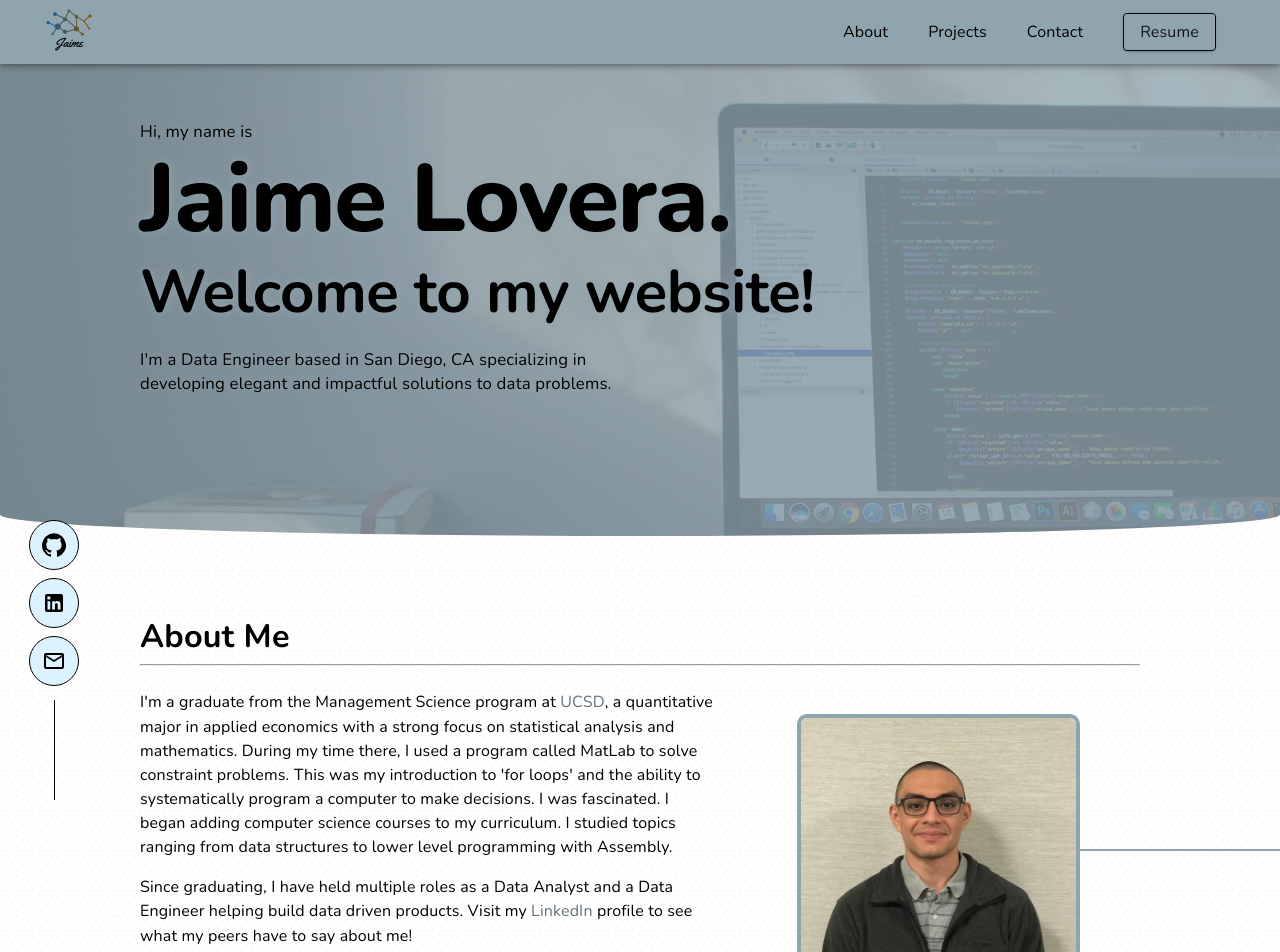
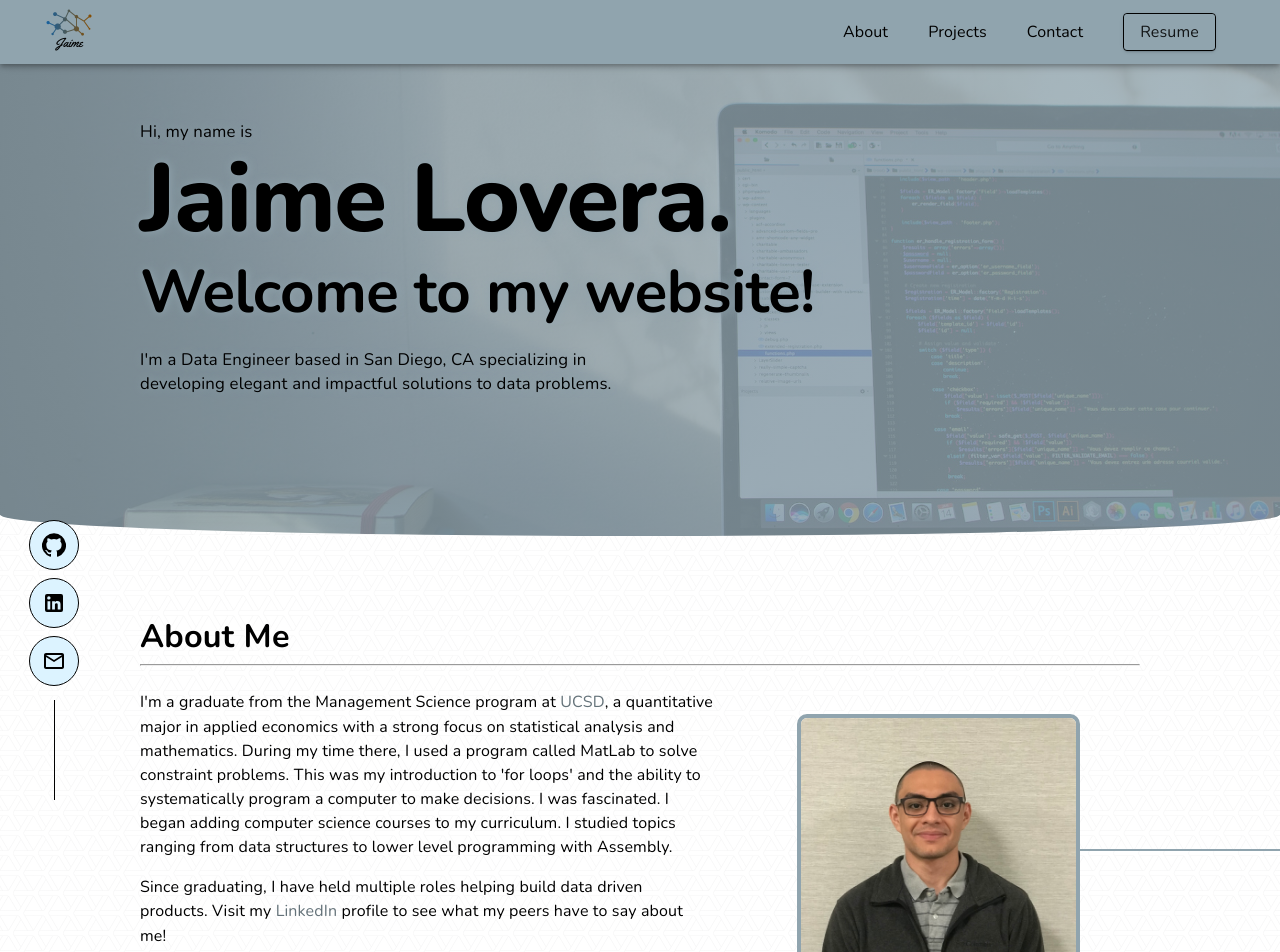
Before and after one commit to jaimelovera/online-portfolio-v3, a React (Create React App) app: page / in a window 1280 px wide. Shown: the top 952 px of the page. Built offline with nearby package versions, Linux system fonts and the light colour scheme.

Commit message:
minor update

```diff
--- a/src/components/sections/about/About.js
+++ b/src/components/sections/about/About.js
@@ -75,8 +75,7 @@ function About(props) {
           from data structures to lower level programming with Assembly.
         </p>
         <p>
-          Since graduating, I have held multiple roles as a Data Analyst and a Data Engineer
-          helping build data driven products. Visit my {linkedin} profile to see
+          Since graduating, I have held multiple roles helping build data driven products. Visit my {linkedin} profile to see
           what my peers have to say about me!
         </p>
         <p>
```
